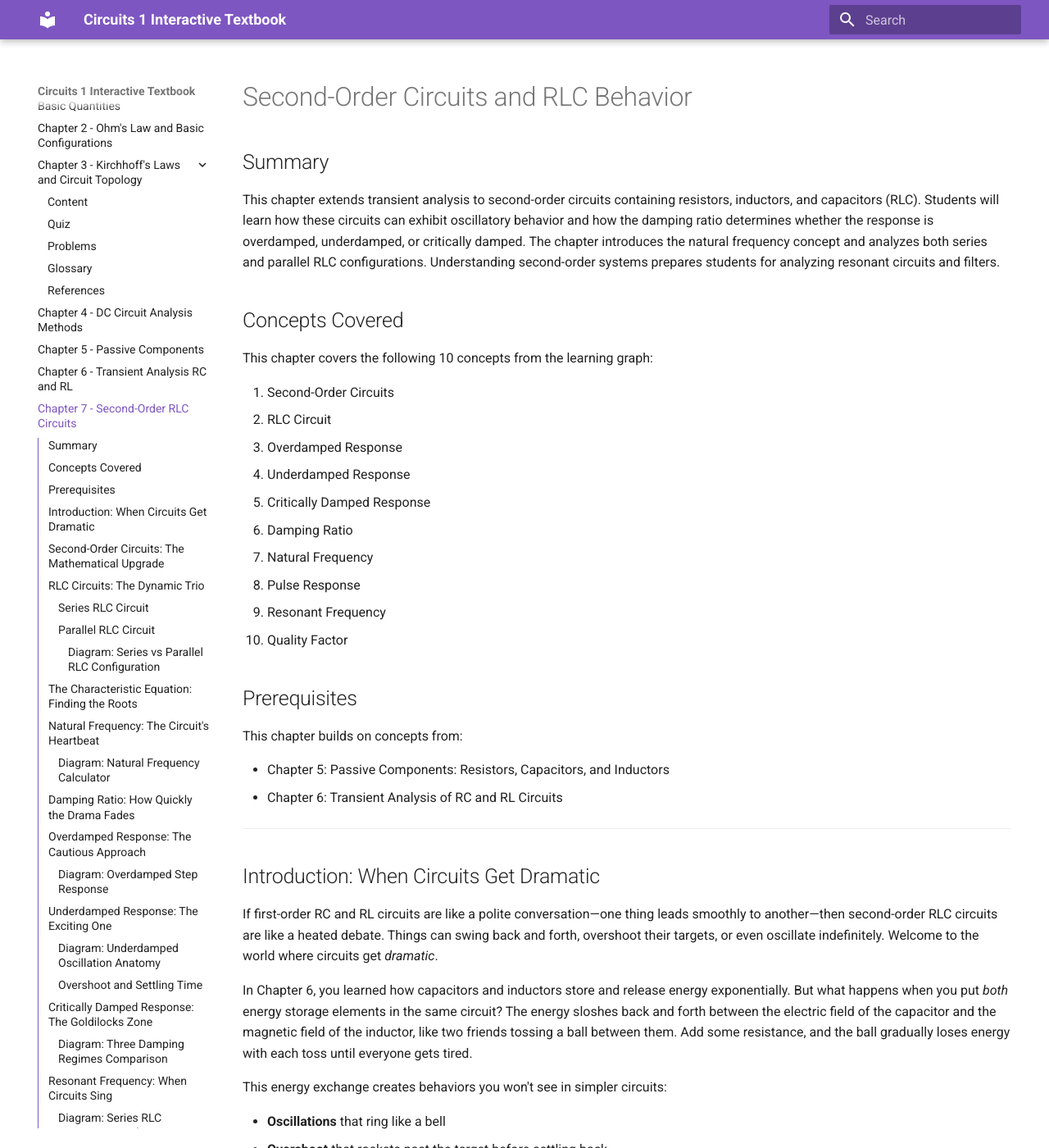
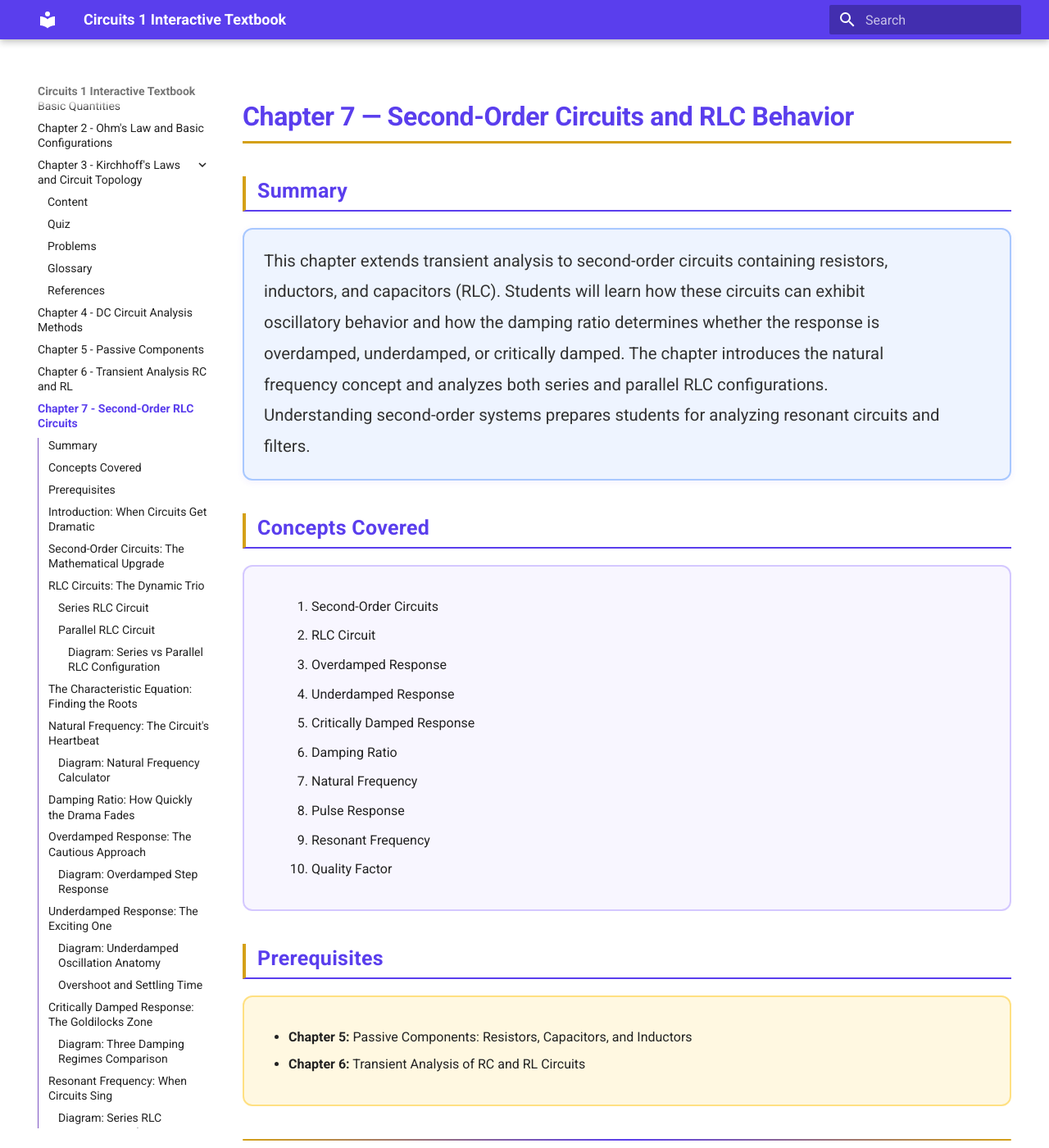
Before and after one commit to Nati-123/circuits1-textbook, an MkDocs documentation site: the page built from docs/chapters/ch7.md, in a window 1280 px wide and 1400 px high. Shown: the whole window at 82% size. Built offline with MkDocs 1.6.1 and Material for MkDocs 9.7.7, drawn with Linux system fonts in a browser that asks for light colours.

Commit message:
Restyle Chapter 7 with ee2301 purple/gold theme
Added extra.css with purple/gold color scheme matching ee2301 textbook.
Restyled ch7 with summary, concepts, and prerequisites boxes.
Purple header bar, styled tables, code blocks, and section headings.

Co-Authored-By: Claude Opus 4.6 (1M context) <noreply@anthropic.com>

```diff
--- a/docs/chapters/ch7.md
+++ b/docs/chapters/ch7.md
@@ -1,12 +1,16 @@
-# Second-Order Circuits and RLC Behavior
+<div class="chapter-styled" markdown>
 
-## Summary
+# Chapter 7 — Second-Order Circuits and RLC Behavior
 
-This chapter extends transient analysis to second-order circuits containing resistors, inductors, and capacitors (RLC). Students will learn how these circuits can exhibit oscillatory behavior and how the damping ratio determines whether the response is overdamped, underdamped, or critically damped. The chapter introduces the natural frequency concept and analyzes both series and parallel RLC configurations. Understanding second-order systems prepares students for analyzing resonant circuits and filters.
+<h2 style="color: #5A3EED !important; border-bottom: 2px solid #5A3EED; padding-bottom: 0.3rem; font-weight: 700; margin-top: 2rem;">Summary</h2>
 
-## Concepts Covered
+<div class="summary-box" markdown>
+<p>This chapter extends transient analysis to second-order circuits containing resistors, inductors, and capacitors (RLC). Students will learn how these circuits can exhibit oscillatory behavior and how the damping ratio determines whether the response is overdamped, underdamped, or critically damped. The chapter introduces the natural frequency concept and analyzes both series and parallel RLC configurations. Understanding second-order systems prepares students for analyzing resonant circuits and filters.</p>
+</div>
 
-This chapter covers the following 10 concepts from the learning graph:
+<h2 style="color: #5A3EED !important; border-bottom: 2px solid #5A3EED; padding-bottom: 0.3rem; font-weight: 700; margin-top: 2rem;">Concepts Covered</h2>
+
+<div class="concepts-box" markdown>
 
 1. Second-Order Circuits
 2. RLC Circuit
@@ -19,12 +23,16 @@ This chapter covers the following 10 concepts from the learning graph:
 9. Resonant Frequency
 10. Quality Factor
 
-## Prerequisites
+</div>
 
-This chapter builds on concepts from:
+<h2 style="color: #5A3EED !important; border-bottom: 2px solid #5A3EED; padding-bottom: 0.3rem; font-weight: 700; margin-top: 2rem;">Prerequisites</h2>
 
-- Chapter 5: Passive Components: Resistors, Capacitors, and Inductors
-- Chapter 6: Transient Analysis of RC and RL Circuits
+<div class="prereq-box" markdown>
+
+- **Chapter 5:** Passive Components: Resistors, Capacitors, and Inductors
+- **Chapter 6:** Transient Analysis of RC and RL Circuits
+
+</div>
 
 ---
 
@@ -1028,3 +1036,5 @@ Second-order RLC circuits introduce the rich dynamics of oscillation and resonan
 These concepts prepare you for AC analysis, where sinusoidal signals interact with resonant circuits to create the filters, tuners, and oscillators that make modern electronics possible. The dramatic behavior of second-order circuits—the ringing, the resonance, the critical balance between too much and too little damping—is where circuit analysis becomes genuinely exciting.
 
 Next chapter, we'll see how AC signals and sinusoidal analysis build on these foundations to analyze circuits in the frequency domain.
+
+</div>
--- /dev/null
+++ b/docs/stylesheets/extra.css
@@ -0,0 +1,256 @@
+/* ===== PURPLE / GOLD THEME (matching ee2301 style) ===== */
+
+:root {
+  --md-primary-fg-color: #5A3EED;
+  --md-primary-fg-color--light: #7A5CFF;
+  --md-primary-fg-color--dark: #4527A0;
+  --md-primary-bg-color: #ffffff;
+  --md-primary-bg-color--light: #F6F1FF;
+  --md-accent-fg-color: #D4A017;
+  --md-accent-fg-color--transparent: rgba(212, 160, 23, 0.1);
+}
+
+/* --- Page headings --- */
+.md-typeset h1 {
+  color: #5A3EED;
+  font-weight: 700;
+  border-bottom: 3px solid #D4A017;
+  padding-bottom: 0.3rem;
+}
+
+.md-typeset h2 {
+  color: #5A3EED;
+  font-weight: 600;
+}
+
+.md-typeset h3 {
+  color: #7A5CFF;
+  font-weight: 600;
+}
+
+.md-typeset h4 {
+  color: #7A5CFF;
+}
+
+/* --- Top header bar --- */
+.md-header {
+  background-color: #5A3EED;
+}
+
+/* --- Sidebar nav links --- */
+.md-nav__link--active {
+  color: #5A3EED !important;
+  font-weight: 600;
+}
+
+.md-nav__link:hover {
+  color: #D4A017 !important;
+}
+
+/* --- Content links --- */
+.md-typeset a {
+  color: #5A3EED;
+}
+
+.md-typeset a:hover {
+  color: #D4A017;
+}
+
+/* ===== BODY TEXT STYLING ===== */
+.md-typeset {
+  color: #222222;
+  line-height: 1.6;
+}
+
+.md-typeset p {
+  max-width: 72ch;
+}
+
+.md-typeset strong {
+  color: #222222;
+}
+
+/* ===== TABLE STYLING ===== */
+.md-typeset table:not([class]) {
+  border-collapse: separate;
+  border-spacing: 0;
+  border: 1px solid #C9B9FF;
+  border-radius: 10px;
+  overflow: hidden;
+  margin-top: 1.2rem;
+  margin-bottom: 1.2rem;
+}
+
+.md-typeset table:not([class]) th {
+  background: #6A5BFF !important;
+  color: #ffffff !important;
+  font-weight: 700;
+  border-color: #C9B9FF;
+  padding: 0.6rem 1rem;
+  text-align: center;
+}
+
+.md-typeset table:not([class]) td {
+  border-color: #C9B9FF;
+  padding: 0.5rem 1rem;
+  text-align: center;
+  vertical-align: middle;
+}
+
+.md-typeset table:not([class]) tbody tr:nth-child(odd) {
+  background: #ffffff;
+}
+
+.md-typeset table:not([class]) tbody tr:nth-child(even) {
+  background: #F4F0FF;
+}
+
+/* ===== CODE / STEP-BY-STEP BLOCKS ===== */
+.md-typeset pre {
+  background: #F7F7F8 !important;
+  border-left: 4px solid #5A3EED;
+  border-radius: 0 6px 6px 0;
+  padding: 1rem 1.2rem;
+  margin: 1rem 0;
+}
+
+.md-typeset code {
+  background: #F3F0FA;
+  color: #222;
+  border-radius: 4px;
+  padding: 0.15em 0.4em;
+}
+
+.md-typeset pre code {
+  background: transparent;
+  padding: 0;
+}
+
+/* ===== MATH / EQUATIONS ===== */
+.md-typeset .MathJax {
+  color: #222222 !important;
+}
+
+.md-typeset .MathJax_Display,
+.md-typeset mjx-container[display="true"] {
+  text-align: center !important;
+  margin: 1.2rem 0 !important;
+}
+
+/* ===== CHAPTER STYLED SECTIONS ===== */
+
+/* Summary box */
+.chapter-styled .summary-box {
+  background: #EEF4FF;
+  border: 2px solid #A8C8FF;
+  border-radius: 12px;
+  padding: 20px 24px;
+  margin: 1rem 0;
+  box-shadow: 0 2px 8px rgba(90, 61, 237, 0.07);
+}
+
+.chapter-styled .summary-box p {
+  color: #333;
+  line-height: 1.85;
+  font-size: 1.02rem;
+  margin: 0;
+}
+
+/* Concepts box */
+.chapter-styled .concepts-box {
+  background: #F8F6FF;
+  border: 2px solid #D4C8FF;
+  border-radius: 12px;
+  padding: 20px 24px;
+  margin: 1rem 0;
+}
+
+/* Prerequisites box */
+.chapter-styled .prereq-box {
+  background: #FFF8E1;
+  border: 2px solid #FFE082;
+  border-radius: 12px;
+  padding: 20px 24px;
+  margin: 1rem 0;
+}
+
+/* Chapter heading overrides */
+.chapter-styled h1 {
+  color: #5A3EED !important;
+  font-weight: 800;
+  border-bottom: 3px solid #D4A017;
+  padding-bottom: 0.4rem;
+  margin-top: 24px;
+  margin-bottom: 16px;
+}
+
+.chapter-styled h2 {
+  color: #D4A017 !important;
+  border-bottom: none;
+  border-left: 4px solid #D4A017;
+  padding-left: 0.7rem;
+  padding-bottom: 0;
+  margin-top: 2.2rem;
+  margin-bottom: 0.8rem;
+  font-weight: 700;
+  letter-spacing: 0.3px;
+}
+
+.chapter-styled h3 {
+  color: #5A3EED !important;
+  border-left: none;
+  padding-left: 0;
+  margin-top: 1.6rem;
+  font-weight: 600;
+}
+
+.chapter-styled h4 {
+  color: #5A3EED !important;
+  font-weight: 600;
+}
+
+/* Styled horizontal rules */
+.chapter-styled hr {
+  border: none;
+  height: 2px;
+  background: linear-gradient(90deg, #D4A017, #5A3EED, #D4A017);
+  margin: 2rem 0;
+  border-radius: 1px;
+}
+
+/* MicroSim iframe containers */
+.chapter-styled iframe {
+  border-radius: 8px;
+  box-shadow: 0 2px 8px rgba(0, 0, 0, 0.08);
+  margin: 0.4rem 0 1.2rem 0;
+}
+
+/* Admonition overrides */
+.chapter-styled .md-typeset .admonition,
+.chapter-styled .md-typeset details {
+  border-radius: 8px;
+}
+
+/* Self-check questions styling */
+.chapter-styled details.question {
+  background: linear-gradient(135deg, #e8eaf6 0%, #f3e5f5 100%);
+  border-left: 4px solid #5c6bc0;
+  border-radius: 8px;
+  padding: 0.8rem 1.2rem;
+  margin: 1rem 0;
+}
+
+.chapter-styled details.question summary {
+  cursor: pointer;
+  color: #1a237e;
+  font-weight: 600;
+}
+
+/* Ordered list styling */
+.chapter-styled ol {
+  padding-left: 1.4rem;
+}
+
+.chapter-styled ol li {
+  margin-bottom: 0.5rem;
+}
--- a/mkdocs.yml
+++ b/mkdocs.yml
@@ -30,7 +30,8 @@ extra_javascript:
   - javascripts/mathjax.js
   - https://cdn.jsdelivr.net/npm/mathjax@3/es5/tex-mml-chtml.js
 
-extra_css: []
+extra_css:
+  - stylesheets/extra.css
 
 nav:
   - Home: index.md
```
